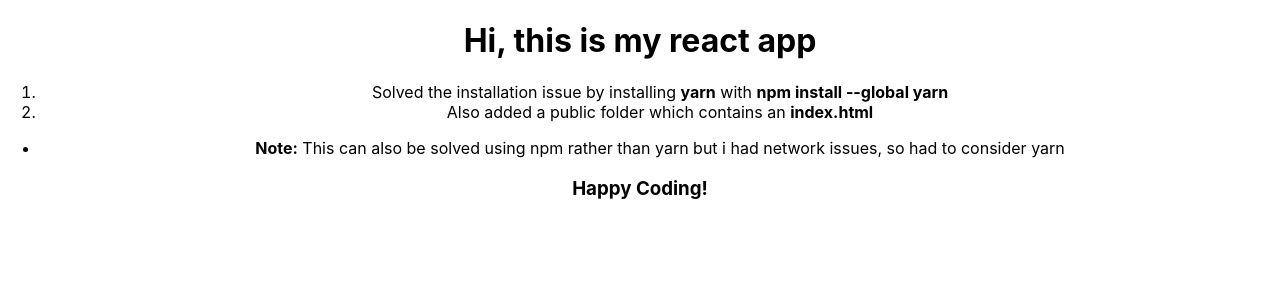
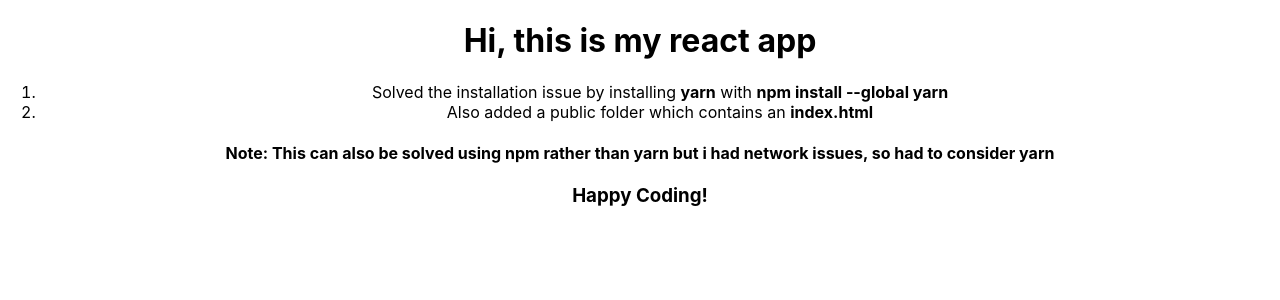
Before and after one commit to niscolinx-practice/myApp, a React (Create React App) app: page / in a window 1280 px wide. Shown: the top 300 px of the page. Built offline with nearby package versions, Linux system fonts and the light colour scheme.

Commit message:
fixed the installation issue with yarn

```diff
--- a/src/App.js
+++ b/src/App.js
@@ -15,9 +15,7 @@
         </li>
         <li>Also added a public folder which contains an <strong>index.html</strong></li>
         </ol>
-        <ul>
-          <li><strong>Note:</strong> This can also be solved using npm rather than yarn but i had network issues, so had to consider yarn</li>
-        </ul>
+        <h4><strong>Note:</strong> This can also be solved using npm rather than yarn but i had network issues, so had to consider yarn</h4>
         <h3>Happy Coding!</h3>
         </div>
     )
```
